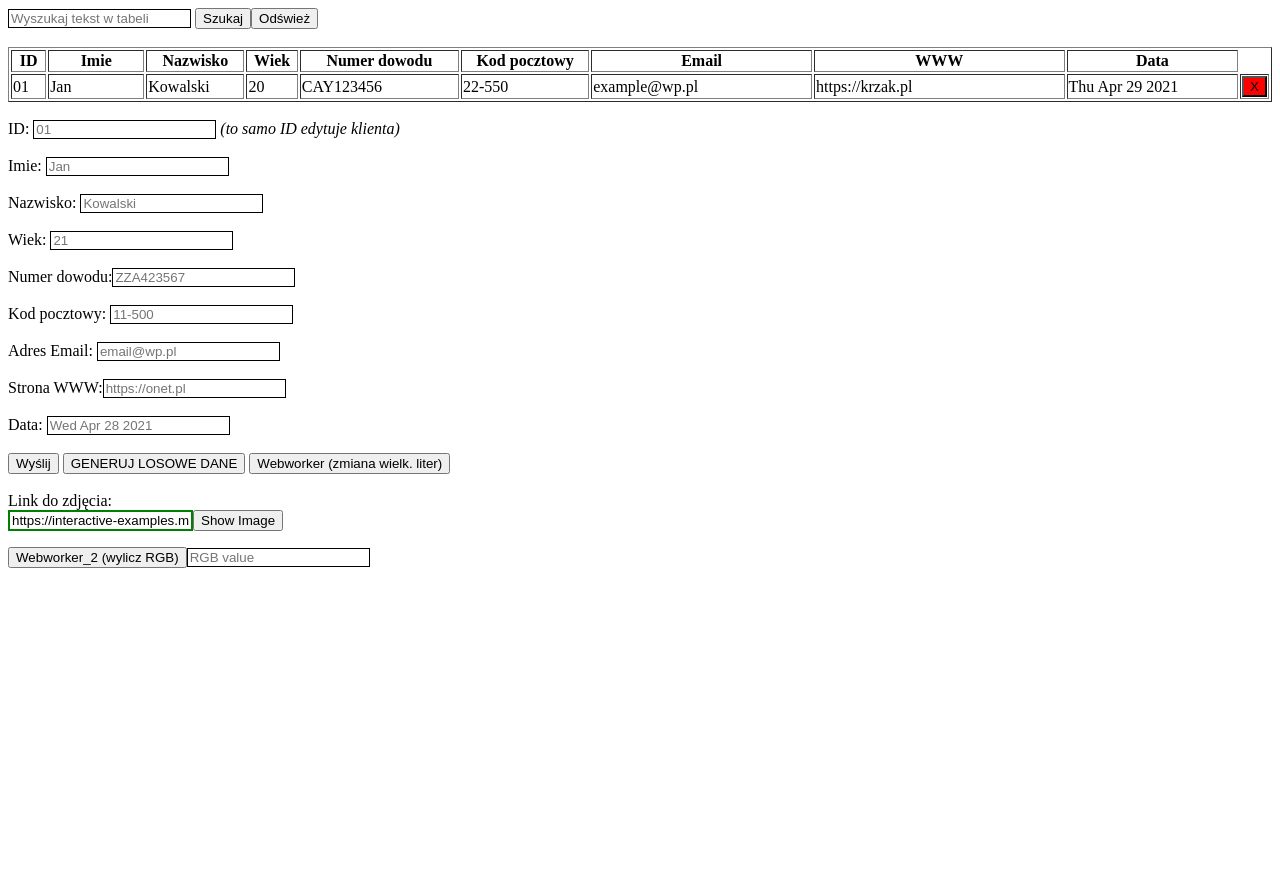
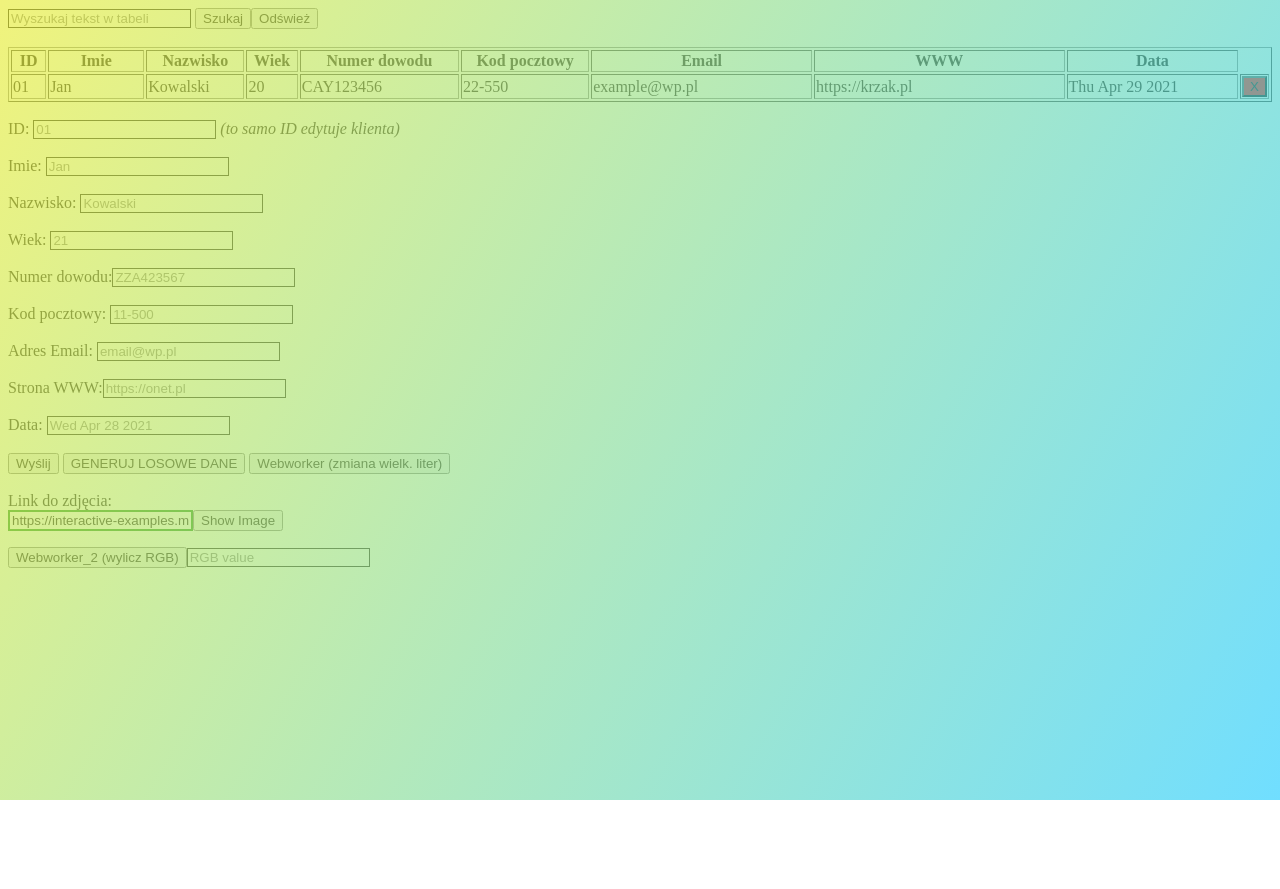
Before and after one commit to ddr997/Interfejsy-Platform-Mobilnych, a plain HTML site: page Zad.7b/index.html in a window 1280 px wide. Drawn offline with nearby package versions, Linux system fonts and the light colour scheme.

Commit message:
Update Zad7.css

```diff
--- a/Zad.7b/Zad7.css
+++ b/Zad.7b/Zad7.css
@@ -7,7 +7,7 @@ input:invalid{
 input:placeholder-shown{
     border: 1px solid black;
 }
-#up_photo:after{content: "";
+#photo:after{content: "";
     position: absolute;
     top: 0;
     left: 0;
```
